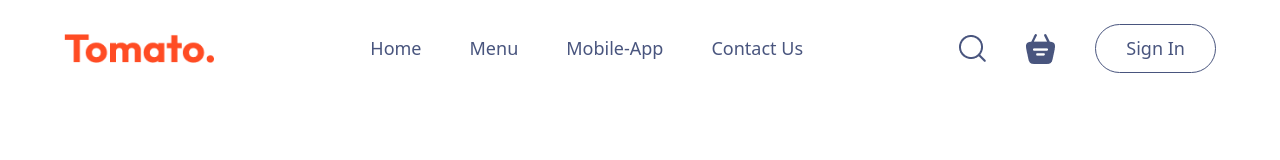
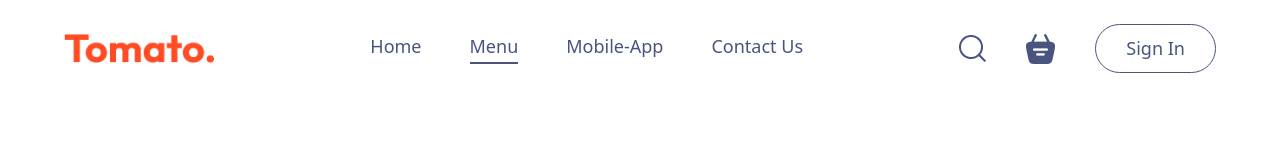
Before and after one commit to AmitMishra99/Foodie_App, a React (Vite) app: page / in a window 1280 px wide. Shown: the top 160 px of the page. Built offline with nearby package versions, Linux system fonts and the light colour scheme.

Commit message:
Added Feature In Navbar

```diff
--- a/src/App.jsx
+++ b/src/App.jsx
@@ -2,7 +2,7 @@ import Navbar from "./components/Navbar"
 
 const App = () => {
   return (
-    <div className="w-[90%] m-auto font-outfit ">
+    <div className="w-[90%] m-auto">
       <Navbar/>
     </div>
   )
--- a/src/components/Navbar.jsx
+++ b/src/components/Navbar.jsx
@@ -1,15 +1,18 @@
+import { useState } from 'react'
 import { assets } from '../assets/frontend_assets/assets'
 
 const Navbar = () => {
+
+    const [menu , setMenu] = useState("Menu")
 
   return (
     <div className=' py-6 flex items-center justify-between '>
       <img className='w-37.5' src={assets.logo} alt="logo" />
       <ul className='flex list-none gap-12 text-[#49557e] text-[18px]'>
-        <li>Home </li>
-        <li>Menu </li>
-        <li>Mobile-App </li>
-        <li>Contact Us</li>
+        <li onClick={()=>setMenu("Home")} className={menu=="Home"?"pb-0.5 border-b-2 border-b-[#49557e]":""}>Home </li>
+        <li onClick={()=>setMenu("Menu")} className={menu=="Menu"?"pb-0.5 border-b-2 border-b-[#49557e]":""}>Menu </li>
+        <li onClick={()=>setMenu("Mobile-App")} className={menu=="Mobile-App"?"pb-0.5 border-b-2 border-b-[#49557e]":""}>Mobile-App </li>
+        <li onClick={()=>setMenu("Contact Us")} className={menu=="Contact Us"?"pb-0.5 border-b-2 border-b-[#49557e]":""}>Contact Us</li>
       </ul>
       <div className="flex items-center gap-10">
         <img src={assets.search_icon} alt="search_icon" />
```
Also changed, not shown: 1 other file (tests, documents, lock files or other folders).
